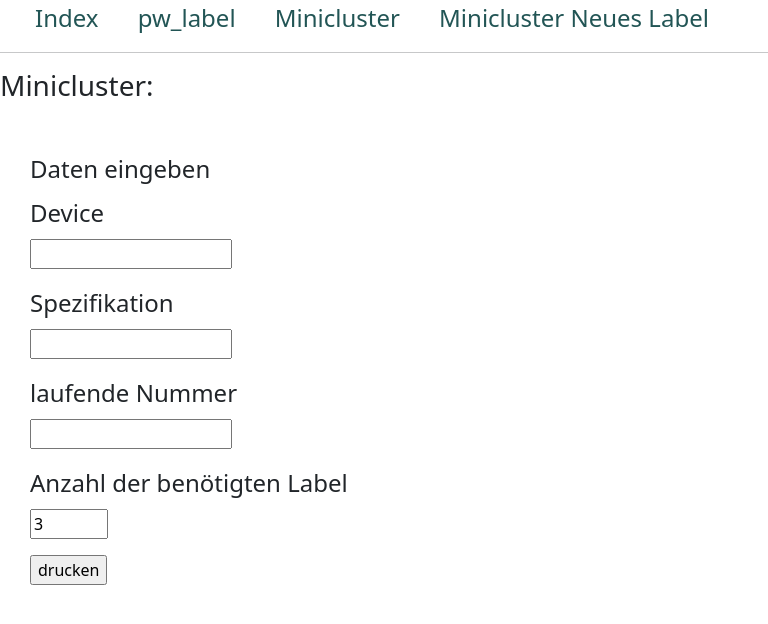
After one commit to ThomasReichel/little_helpers, a Flask app: template flaskProject3/templates/minicluster_newLabel.html in a window 1280 px wide. The commit adds this page. Shown: the top 624 px of the page, without its empty margins (0-768 px from the left). Run offline with Flask 2, Linux system fonts and the light colour scheme; the template is opened without the code that fills it, so the values that code supplies are empty; some libraries are stand-ins or nearby versions.

Commit message:
minicluster

```diff
--- a/flaskProject3/app.py
+++ b/flaskProject3/app.py
@@ -38,6 +38,11 @@ def minicluster():
     return render_template('minicluster.html')
 
 
+@app.route('/minicluster_newLabel')
+def minicluster_newLabel():
+    return render_template('minicluster_newLabel.html')
+
+
 @app.route('/minicluster_mac')
 def minicluster_mac(datensatz):
     input_mac = request.form['mini_mac']
@@ -49,13 +54,13 @@ def minicluster_mac(datensatz):
     lib_mini.print_label(anzahl)
 
 
-@app.route('/minicluster_newLabel')
-def minicluster_newLabel(datensatz):
-    input_mac = request.form['mini_mac']
+@app.route('/minicluster_printNewLabel')
+def minicluster_printNewLabel():
     anzahl = request.form['anzahl']
-    lib_mini.get_deviceMAC(datensatz, input_mac)
-    lib_mini.set_newDaten_MC(datensatz)
-    output = lib_mini.get_outputString_MC(datensatz)
+    device = request.form['device']
+    spezifi = request.form['spezifi']
+    lft_Nr = request.form['lft_Nr']
+    output = lib_mini.get_outputString_MC_newLabel(anzahl, device, spezifi, lft_Nr)
     lib_mini.create_label_MC(output)
     lib_mini.print_label(anzahl)
 
--- a/flaskProject3/lib.py
+++ b/flaskProject3/lib.py
@@ -1,4 +1,3 @@
-# -*- coding: utf-8 -*-
 import os
 import re
 import time
--- a/flaskProject3/templates/base.html
+++ b/flaskProject3/templates/base.html
@@ -11,6 +11,8 @@
         <nav>
             <a href="{{ url_for('index') }}">Index</a>
             <a href="{{ url_for('pw_label') }}">pw_label</a>
+            <a href="{{ url_for('minicluster') }}">Minicluster</a>
+            <a href="{{ url_for('minicluster_newLabel') }}">Minicluster Neues Label</a>
         </nav>
     </div>
     <hr>
--- /dev/null
+++ b/flaskProject3/templates/minicluster_newLabel.html
@@ -0,0 +1,19 @@
+{% extends 'base.html' %}
+
+{% block content %}
+    <h3>Minicluster:</h3><br>
+    <div class="mini_macInput">
+            <form action= 'minicluster_printNewLabel' method= 'POST'>
+                <p><legend>Daten eingeben</legend></p>
+                <p><legend>Device </legend></p>
+                <p><input type='text' name='device' value='' size='16' maxlength='16'/></p>
+                <p><legend>Spezifikation</legend></p>
+                <p><input type='text' name='spezifi' value='' size='16' maxlength='16'/></p>
+                <p><legend>laufende Nummer</legend></p>
+                <p><input type='text' name='lft_Nr' value='' size='16' maxlength='16'/></p>
+                <p><legend>Anzahl der benötigten Label</legend></p>
+                <p><input type='number' name='anzahl' value='3' min='0' max='5'/></p>
+                <p><input type='submit' value='drucken'/></p>
+            </form>
+    </div>
+{% endblock %}
```
Also changed, not shown: flaskProject3/lib_mini.py (+6 -1 lines).
